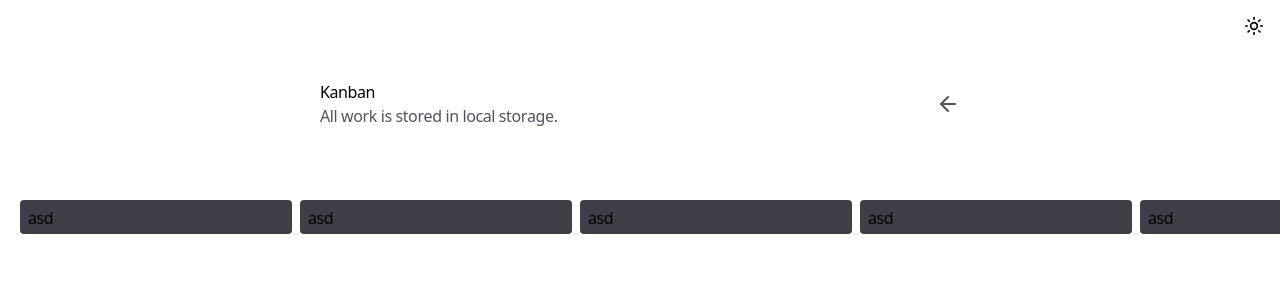
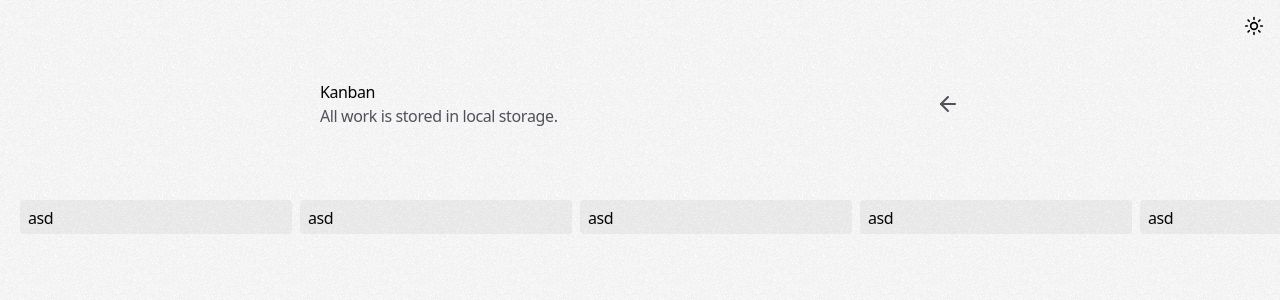
Before and after one commit to kidow/journey, a Next.js app: page /kanban in a window 1280 px wide. Shown: the top 300 px of the page. Built offline with nearby package versions, Linux system fonts and the light colour scheme.

Commit message:
feat: add noise background

```diff
--- a/app/(sm)/memo/client.tsx
+++ b/app/(sm)/memo/client.tsx
@@ -87,6 +87,7 @@ export default function Client(): React.ReactElement {
           <button
             onClick={onShareLink}
             className="rounded-lg ring px-2 py-1 dark:ring-zinc-700 dark:text-zinc-400"
+            aria-label="Share link"
           >
             Share link
           </button>
@@ -96,6 +97,7 @@ export default function Client(): React.ReactElement {
               setContent(INITIAL_CONTENT)
             }}
             className="rounded-lg ring px-2 py-1 dark:ring-zinc-700 dark:text-zinc-400"
+            aria-label="Clear content"
           >
             Clear
           </button>
--- a/app/kanban/client.tsx
+++ b/app/kanban/client.tsx
@@ -23,7 +23,10 @@ export default function Client(): React.ReactElement {
       <div className="flex-1 mt-50 overflow-x-auto sm:overflow-x-visible">
         <div className="inline-flex mx-5 space-x-2">
           {Array.from({ length: 10 }).map((_, key) => (
-            <div key={key} className="rounded bg-zinc-700 w-68 shrink-0">
+            <div
+              key={key}
+              className="rounded dark:bg-zinc-900 bg-zinc-100 w-68 shrink-0"
+            >
               <div className="pt-1.5 pr-9 pb-1 pl-2">asd</div>
             </div>
           ))}
--- a/app/layout.tsx
+++ b/app/layout.tsx
@@ -52,6 +52,9 @@ export default function RootLayout({ children }: ReactProps) {
           {children}
           <Theme />
           <Toaster />
+          <div className="fixed inset-0 z-10 pointer-events-none">
+            <div className="size-full bg-size-[128px] bg-repeat opacity-[0.06] bg-[url(/noise.png)]" />
+          </div>
         </ThemeProvider>
       </body>
     </html>
--- a/app/theme.tsx
+++ b/app/theme.tsx
@@ -16,7 +16,7 @@ export default function Theme(): React.ReactElement {
   return (
     <button
       onClick={() => setTheme(theme === 'dark' ? 'light' : 'dark')}
-      className="rounded-md p-2 fixed top-2 right-2"
+      className="rounded-md p-2 fixed z-20 top-2 right-2"
       aria-label="Change theme"
     >
       {theme === 'dark' ? <Moon size={20} /> : <Sun size={20} />}
--- a/components/Header/index.tsx
+++ b/components/Header/index.tsx
@@ -50,7 +50,7 @@ function Header({ title, description }: Props): React.ReactElement {
               }
             }}
           >
-            <ArrowLeftIcon className="size-6 hover:-translate-x-1 duration-150 text-zinc-600 dark:text-zinc-500 hover:text-zinc-700 dark:hover:text-zinc-400" />
+            <ArrowLeftIcon className="size-6 hover:-translate-x-1 duration-150 text-zinc-600 dark:text-zinc-500 hover:text-zinc-700 dark:hover:text-zinc-300" />
           </motion.button>
         )}
       </AnimatePresence>
```
Also changed, not shown: public/noise.png (added).
